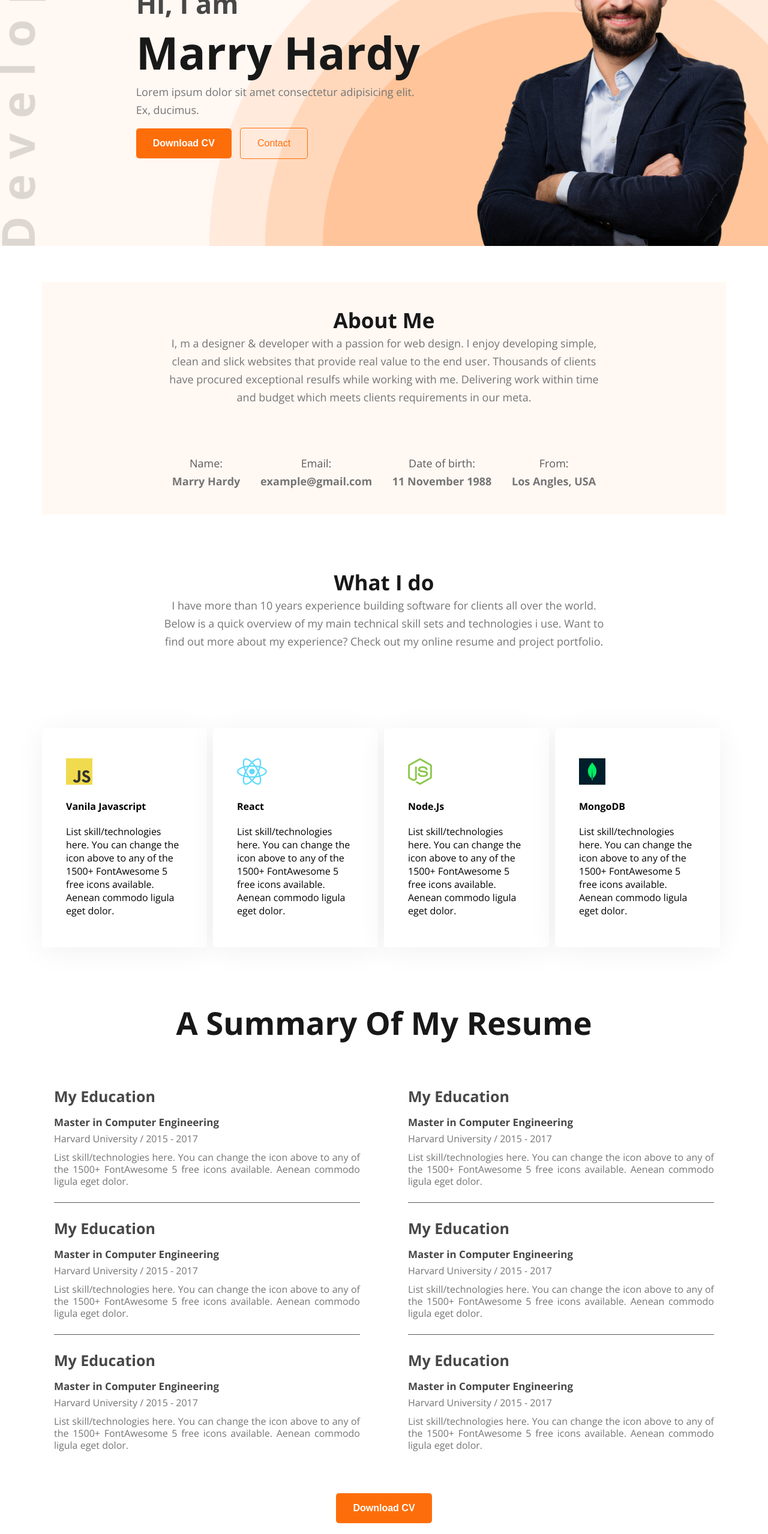
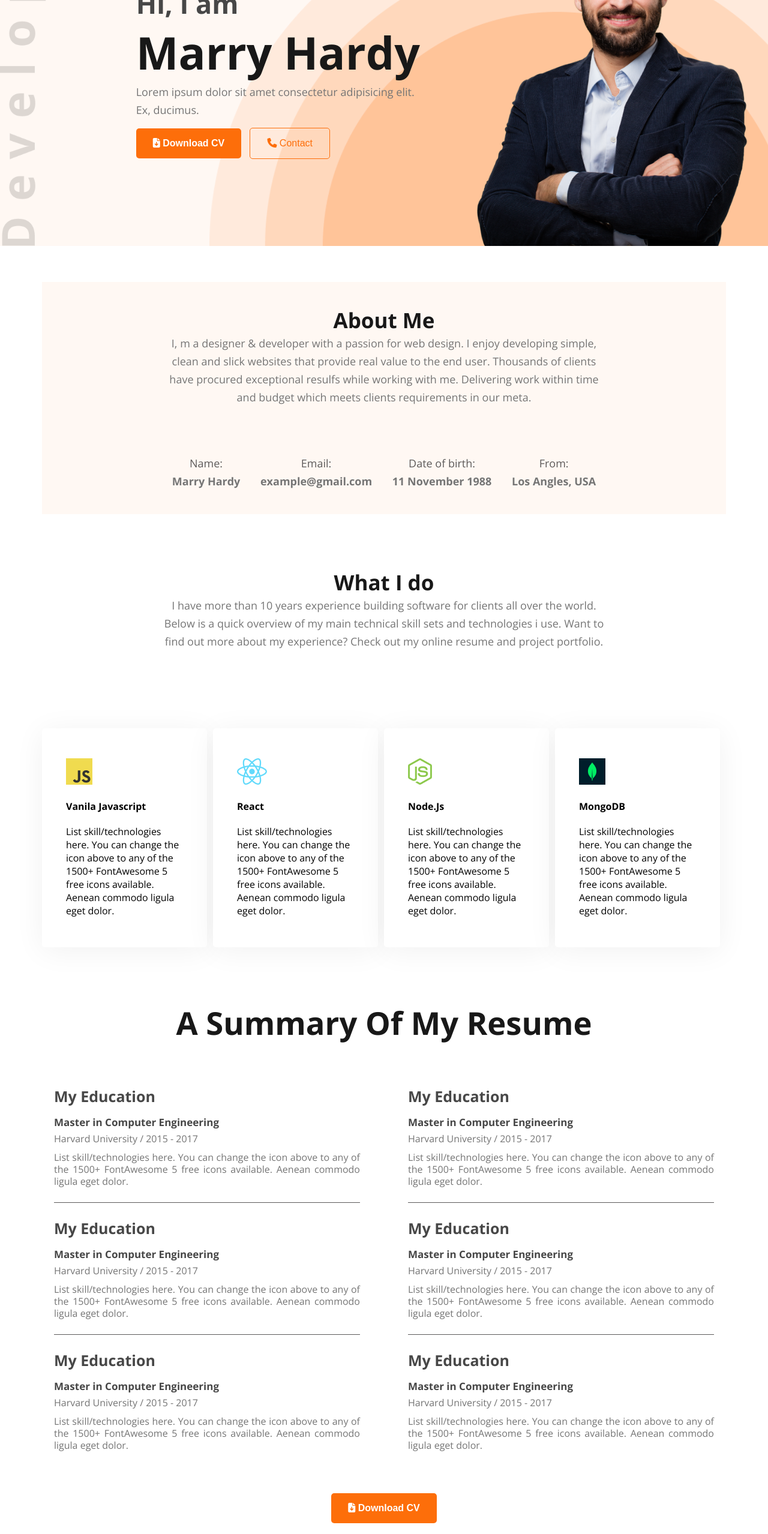
Before and after one commit to Azizul707/developer-portfolio, a plain HTML site: page index.html in a window 1280 px wide. Shown: the part 240-2797 px from the top of the page at 60% size. Drawn offline with nearby package versions, Linux system fonts and the light colour scheme.

Commit message:
font awsome icon added

```diff
--- a/index.html
+++ b/index.html
@@ -11,6 +11,7 @@
       rel="stylesheet"
     />
     <link rel="stylesheet" href="style.css" />
+    <script src="https://kit.fontawesome.com/09f5e9b9e5.js" crossorigin="anonymous"></script>
   </head>
   <body>
     <header class="header">
@@ -34,8 +35,8 @@
             Lorem ipsum dolor sit amet consectetur adipisicing elit. <br />
             Ex, ducimus.
           </p>
-          <button class="nav-button">Download CV</button>
-          <button class="nav-button-1">Contact</button>
+          <button class="nav-button"><i class="fa-solid fa-file-arrow-down"></i> Download CV</button>
+          <button class="nav-button-1"><i class="fa-solid fa-phone"></i> Contact</button>
         </div>
         <img class="main-image" src="images/hardy.png" alt="" />
       </div>
@@ -205,7 +206,7 @@
           </div>
         </div>
       </div>
-      <div class="btn"><button class="nav-button">Download CV</button></div>
+      <div class="btn"><button class="nav-button"><i class="fa-solid fa-file-arrow-down"></i> Download CV</button></div>
     </section>
     <footer>
       <div class="foooter-container">
@@ -247,7 +248,7 @@
                   placeholder="your message"
                 ></textarea>
               </label>
-              <input type="submit" name="submit" value="submit" class="submit-btn" />
+              <input type="submit" name="submit" value="submit" class="submit-btn"/>
             </form>
           </div>
         </div>
```
